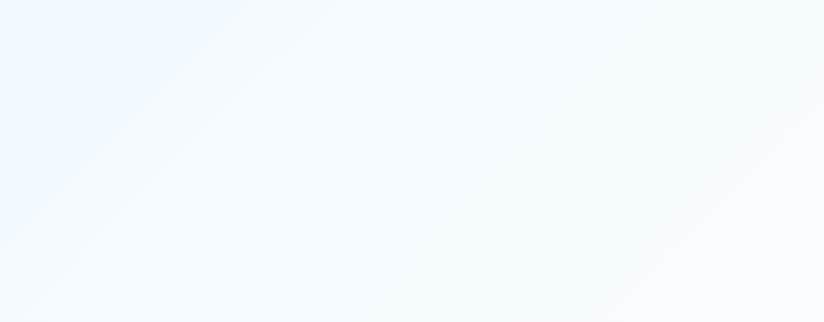
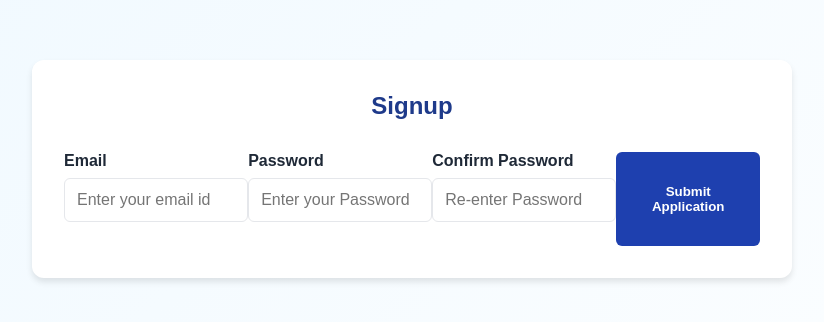
Before and after one commit to thelifeisstrange/DoclensFrontend, a React (Vite) app: page /signup in a window 1280 px wide. Before the commit this address had no page. Shown: the top 322 px of the page, without its empty margins (228-1052 px from the left). Built offline with nearby package versions, Linux system fonts and the light colour scheme.

Commit message:
authpages

```diff
--- a/src/App.jsx
+++ b/src/App.jsx
@@ -4,6 +4,7 @@ import './styles/main.css';
 import './styles/animations.css';
 import { BrowserRouter, Routes, Route } from "react-router"
 import LoginPage from './components/AuthPages/LoginPage';
+import SignupPage from './components/AuthPages/SignupPage';
 
 function App() {
   return (
@@ -12,6 +13,8 @@ function App() {
       <Routes>
       <Route path="/" element={<ApplicationForm />} />
         <Route path="/login" element={<LoginPage />} />
+        <Route path="/signup" element={<SignupPage />} />
+
     </Routes>
     </BrowserRouter>
     </div>
--- a/src/components/AuthPages/SignupPage.jsx
+++ b/src/components/AuthPages/SignupPage.jsx
@@ -0,0 +1,71 @@
+import React, { useState } from 'react';
+
+const SignupPage = () => {
+  const [formData, setFormData] = useState({
+    name: '',
+    email: ''
+  });
+
+  const handleInputChange = (e) => {
+    const { name, value } = e.target;
+    setFormData({
+      ...formData,
+      [name]: value
+    });
+  };
+
+  return (
+    <div className="container">
+      <div className="card animate-fade-in">
+        <h2 className="preview-title" style={{ textAlign: 'center' }}>
+          Signup
+        </h2>
+        <div style={{ display: 'flex', justifyContent: 'space-between', marginTop: '2rem' }}>
+          <div className="form-group">
+            <label className="form-label">Email</label>
+            <input
+              type="text"
+              name="email"
+              value={formData.email}
+              onChange={handleInputChange}
+              className="form-input"
+              placeholder="Enter your email id"
+            />
+          </div>
+
+          <div className="form-group">
+            <label className="form-label">Password</label>
+            <input
+              type="password"
+              name="password"
+              value={formData.password}
+              onChange={handleInputChange}
+              className="form-input"
+              placeholder="Enter your Password"
+            />
+          </div>
+          <div className="form-group">
+            <label className="form-label">Confirm Password</label>
+            <input
+              type="password"
+              name="cpassword"
+              value={formData.cpassword}
+              onChange={handleInputChange}
+              className="form-input"
+              placeholder="Re-enter Password"
+            />
+          </div>
+          <button
+              className="button button-primary"
+              onClick={() => console.log('Form submitted:', formData)}
+              style={{ marginLeft: 'auto' }}
+            >
+              Submit Application
+            </button>
+        </div>
+      </div>
+    </div>
+  );
+};
+
+export default SignupPage;
```
